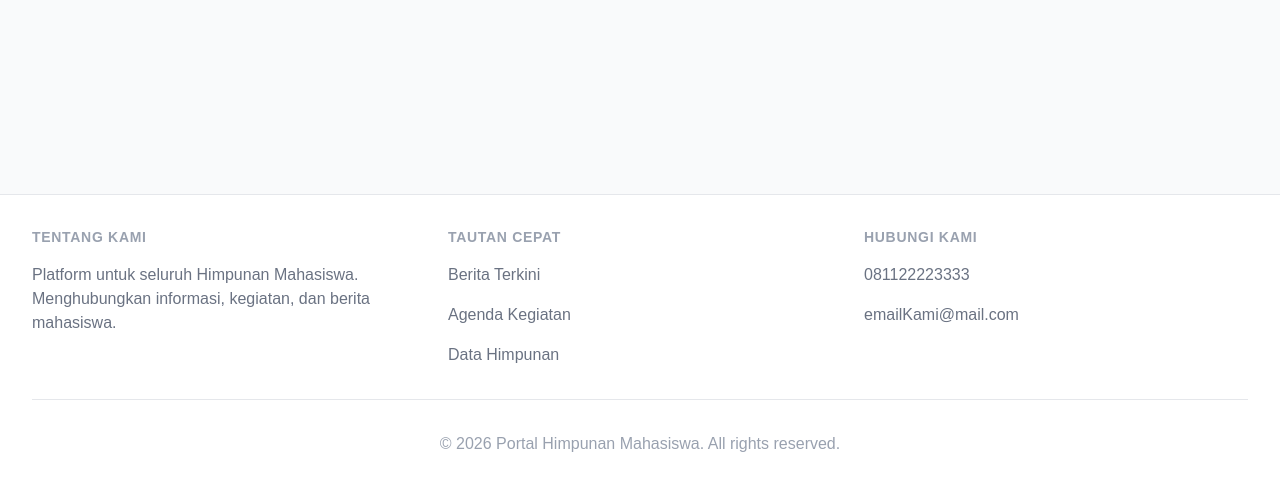
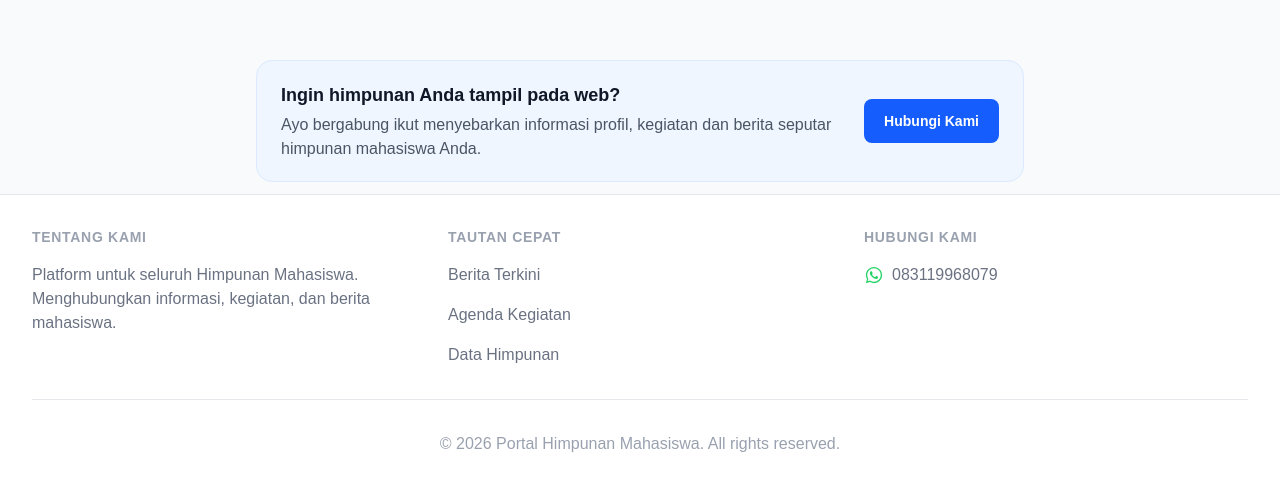
Before and after one commit to SatriaCS/himpunan_mahasiswa, a Next.js app: page /himpunan in a window 1280 px wide. Shown: the part 671-1159 px from the top of the page. Built offline with nearby package versions, Linux system fonts and the light colour scheme; no server answers; the database is empty.

Commit message:
edit footer, edit halaman /himpunan

```diff
--- a/app/components/Footer.js
+++ b/app/components/Footer.js
@@ -40,11 +40,26 @@ export default function Footer() {
                             Hubungi Kami
                         </h3>
                         <ul className="mt-4 space-y-4">
-                            <li className="text-base text-gray-500">
-                                081122223333
-                            </li>
-                            <li className="text-base text-gray-500">
-                                emailKami@mail.com
+                            <li>
+                                <a
+                                    href="https://wa.me/6283119968079"
+                                    target="_blank"
+                                    rel="noopener noreferrer"
+                                    className="inline-flex items-center gap-2 text-base text-gray-500 hover:text-gray-900"
+                                >
+                                    <svg
+                                        xmlns="http://www.w3.org/2000/svg"
+                                        viewBox="0 0 32 32"
+                                        width="20"
+                                        height="20"
+                                        fill="currentColor"
+                                        aria-hidden="true"
+                                        className="text-[#25D366]"
+                                    >
+                                        <path d="M16.01 3C8.83 3 3 8.82 3 15.99c0 2.29.6 4.53 1.75 6.5L3 29l6.68-1.71A12.93 12.93 0 0 0 16.01 29C23.18 29 29 23.18 29 16S23.18 3 16.01 3Zm0 23.8c-2.05 0-4.05-.55-5.8-1.6l-.42-.25-3.96 1.01 1.06-3.86-.27-.44A10.74 10.74 0 0 1 5.2 16c0-5.96 4.85-10.8 10.81-10.8S26.8 10.04 26.8 16 21.96 26.8 16.01 26.8Zm5.93-8.1c-.32-.16-1.9-.94-2.2-1.05-.3-.11-.52-.16-.74.16-.22.32-.85 1.05-1.04 1.27-.19.22-.38.24-.7.08-.32-.16-1.36-.5-2.6-1.6-.96-.86-1.61-1.92-1.8-2.24-.19-.32-.02-.49.14-.65.14-.14.32-.38.48-.57.16-.19.22-.32.32-.54.11-.22.05-.41-.03-.57-.08-.16-.74-1.78-1.01-2.44-.27-.64-.54-.55-.74-.56h-.63c-.22 0-.57.08-.87.41-.3.32-1.14 1.11-1.14 2.71 0 1.6 1.17 3.15 1.33 3.37.16.22 2.3 3.51 5.57 4.92.78.34 1.39.54 1.86.69.78.25 1.49.21 2.05.13.63-.09 1.9-.78 2.17-1.53.27-.75.27-1.4.19-1.53-.08-.13-.3-.21-.62-.37Z" />
+                                    </svg>
+                                    083119968079
+                                </a>
                             </li>
                         </ul>
                     </div>
--- a/app/himpunan/page.js
+++ b/app/himpunan/page.js
@@ -157,6 +157,25 @@ export default function ProfileListPage() {
                     />
                 }
             </div>
+
+             <div className="mt-3 mb-3 max-w-3xl mx-auto rounded-2xl border border-blue-100 bg-blue-50 px-6 py-5 sm:flex sm:items-center sm:justify-between sm:gap-6">
+                            <div className="text-left">
+                                <p className="text-lg font-bold text-gray-900">
+                                    Ingin himpunan Anda tampil pada web?
+                                </p>
+                                <p className="mt-1 text-base text-gray-600">
+                                    Ayo bergabung ikut menyebarkan informasi profil, kegiatan dan berita seputar himpunan mahasiswa Anda.
+                                </p>
+                            </div>
+                            <a
+                                href="https://wa.me/6283119968079?text=Halo%2C%20saya%20tertarik%20untuk%20bergabung%20menjadi%20admin%20untuk%20membagikan%20informasi%20himpunan%20mahasiswa%20saya."
+                                target="_blank"
+                                rel="noopener noreferrer"
+                                className="mt-4 inline-flex items-center justify-center rounded-lg bg-blue-600 px-5 py-3 text-sm font-semibold text-white transition hover:bg-blue-700 sm:mt-0 sm:shrink-0"
+                            >
+                                Hubungi Kami
+                            </a>
+            </div>
         </div>
     );
 }
```
